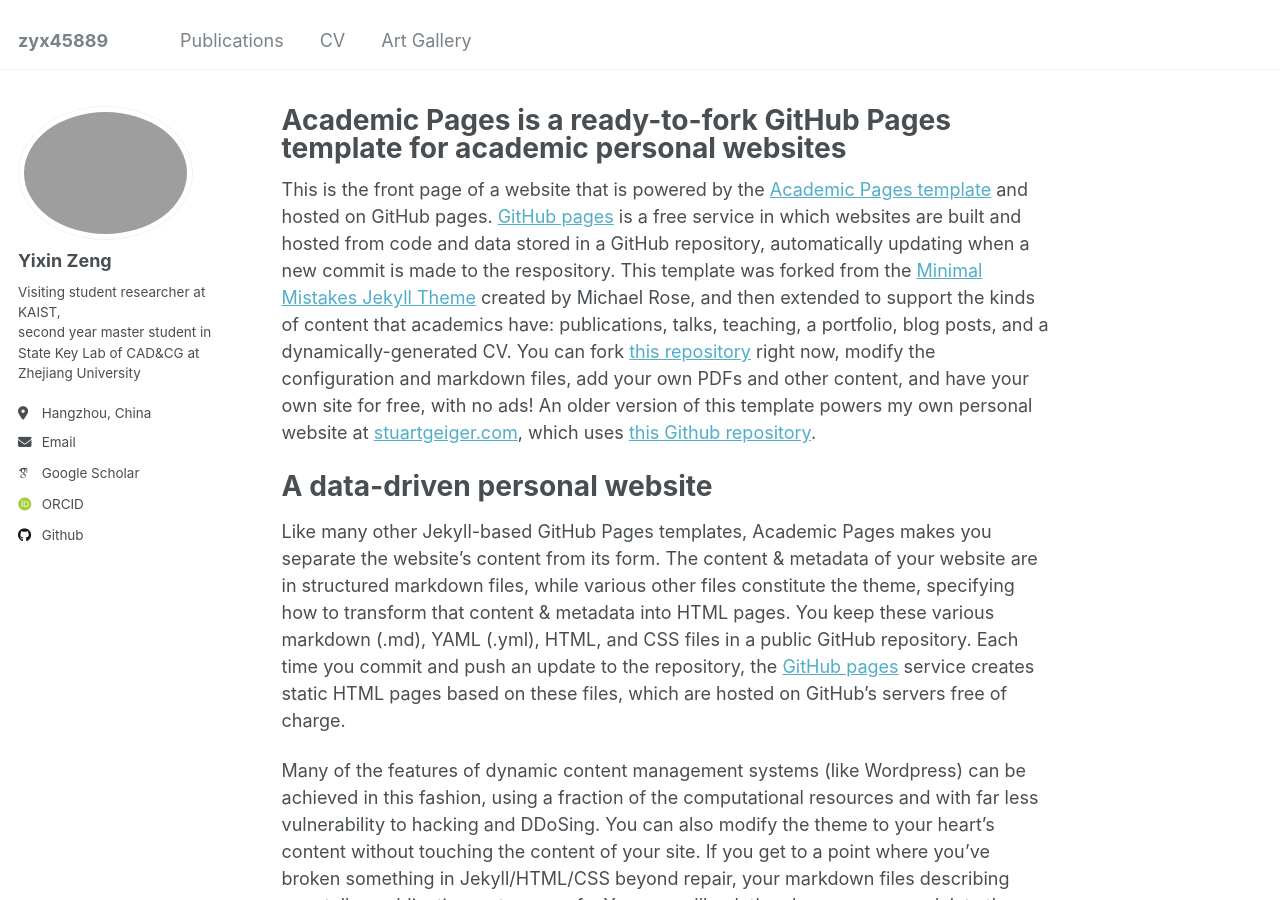
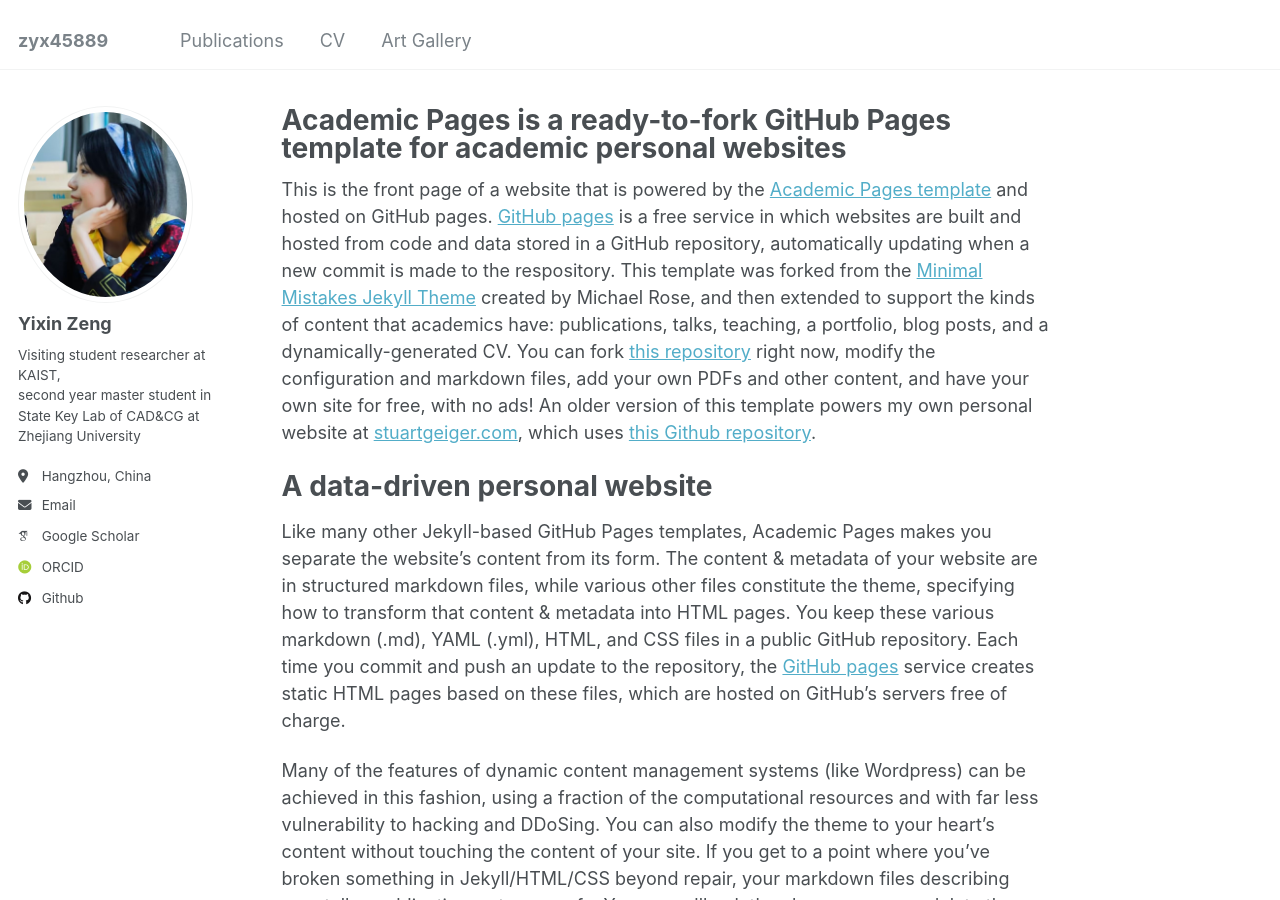
Before and after one commit to zyx45889/zyx45889.github.io, a Jekyll site: the page built from _pages/about.md, in a window 1280 px wide and 900 px high. Built offline with Jekyll 4.4.1, drawn with Linux system fonts in a browser that asks for light colours; some web fonts are replaced.

Commit message:
Update _config.yml
profile

```diff
--- a/_config.yml
+++ b/_config.yml
@@ -81,7 +81,7 @@
 # Site Author
 author:
   name             : "Yixin Zeng"
-  avatar           : "profile_yixin.png"
+  avatar           : "profile_yixin.jpg"
   avatar_des       : ""
   bio              : "Visiting student researcher at KAIST, <br /> second year master student in State Key Lab of CAD&CG at Zhejiang University"
   location         : "Hangzhou, China"
```
